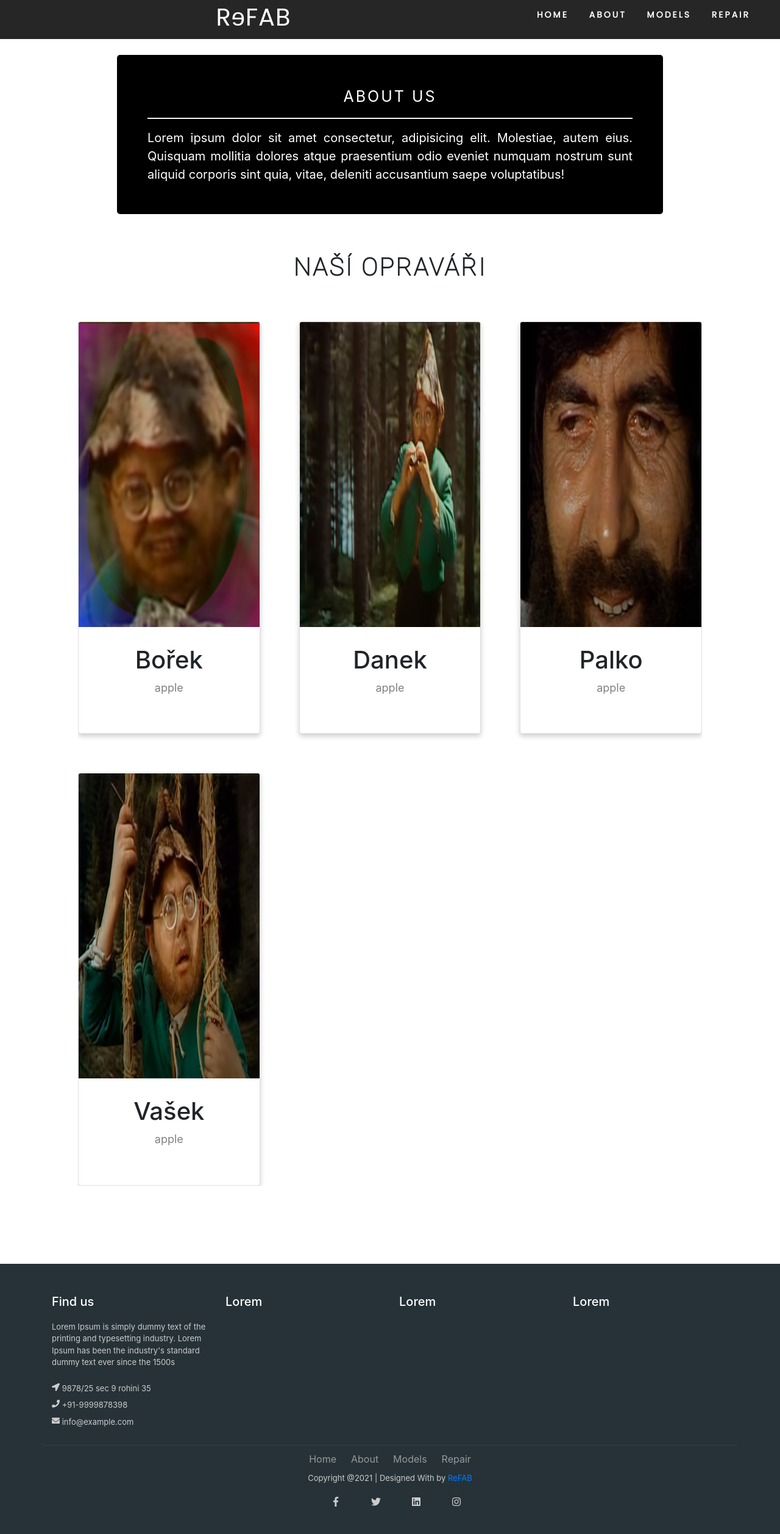
After one commit to Vistoun/djangoProjekt, a Django app: page /opravy/opravy/ in a window 1280 px wide. The commit adds this page. Shown: the whole page at 61% size. Run offline with Django 3.2, Linux system fonts and the light colour scheme; data comes from the database, SQL or seed files in the repository; both versions use the stored data as it was after the commit; some libraries are stand-ins or nearby versions.

Commit message:
about template

```diff
--- a/opravyMobily/opravy/models.py
+++ b/opravyMobily/opravy/models.py
@@ -12,7 +12,7 @@ def oprava_path(instance, filename):
      return "oprava/" + str(instance.id) + "/fotka_rozbita/" + filename
 
 def opravar_path(instance, filename):
-     return "opravar/" + str(instance.id) + "/fotka/" + filename
+     return "opravar/" + str(instance.name) + "/fotka/" + filename
 
 def model_path(instance, filename):
      return "modely/" + str(instance.id) + filename
--- a/opravyMobily/opravy/static/css/main.css
+++ b/opravyMobily/opravy/static/css/main.css
@@ -86,30 +87,32 @@ table {
 	margin-top: 2%;
 	margin-bottom: 3%;
 	border-radius: 5px;
+}
 
-}
-#mainNavBox{
+#mainNavBox {
 	text-align: center;
 }
-#navBox{
+
+#navBox {
 	color: white;
 	letter-spacing: 3px;
 	font-size: 25px;
 	text-transform: uppercase;
 }
 
-#textBox{
+#textBox {
 	font-size: 20px;
 	text-align: justify;
 }
-hr{
+
+hr {
 	color: white;
 	background-color: white;
 	width: 100%;
 	height: 1px;
 }
 
-#button{
+#button {
 	text-align: center;
 }
 
@@ -130,87 +133,233 @@ hr{
 	cursor: pointer;
 	opacity: 0.7;
 }
-  .button:hover {opacity: 1}
 
-  #cards{
+.button:hover {
+	opacity: 1
+}
+
+#cards {
 	display: grid;
 	grid-template-columns: repeat(auto-fill, minmax(300px, 1fr));
 	grid-auto-rows: auto;
 	grid-gap: 4rem;
 	margin: 10%;
-
 }
 
 .card_model {
 	max-width: 300px;
 }
 
-
-  .card_text{
+.card_text {
 	font-size: 25px;
 	margin-top: 10%;
 	text-align: center;
 }
+
+#cards_avatar {
+	display: grid;
+	grid-template-columns: repeat(3, 1fr);
+	grid-gap: 4rem;
+	grid-auto-rows: auto;
+}
+
+.card {
+	box-shadow: 0 4px 8px 0 rgba(0, 0, 0, 0.2);
+}
+
+.avatar_name {
+	text-align: center;
+	overflow-y: hidden;
+}
+
+.avatar_title {
+	text-align: center;
+	color: gray;
+}
+
+.avatar_text {
+	margin: 10%;
+	font-size: large;
+}
+
+#opravari_title {
+	text-align: center;
+	letter-spacing: 3px;
+	text-transform: uppercase;
+	font-family: 'Roboto', sans-serif;
+}
+
+#modely_title {
+	text-align: center;
+	letter-spacing: 3px;
+	text-transform: uppercase;
+	font-family: 'Roboto', sans-serif;
+}
+
+#modely_title ul>li {
+	display: inline-block;
+	margin-left: 5%;
+	margin-right: 5%;
+}
+
+#modely_title a {
+	color: black;
+}
+
+#modely_title ul {
+	margin-top: 5%;
+}
+
+
 /*footer*/
-.col_white_amrc { color:#FFF;}
-footer { width:100%; background-color:#263238; min-height:250px; padding:10px 0px 25px 0px ;}
-.pt2 { padding-top:40px ; margin-bottom:20px ;}
-footer p { font-size:13px; color:#CCC; padding-bottom:0px; margin-bottom:8px;}
-.mb10 { padding-bottom:15px ;}
-.footer_ul_amrc { margin:0px ; list-style-type:none ; font-size:14px; padding:0px 0px 10px 0px ; }
-.footer_ul_amrc li {padding:0px 0px 5px 0px;}
-.footer_ul_amrc li a{ color:#CCC;}
-.footer_ul_amrc li a:hover{ color:#fff; text-decoration:none;}
-.fleft { float:left;}
-.padding-right { padding-right:10px; }
 
-.footer_ul2_amrc {margin:0px; list-style-type:none; padding:0px;}
-.footer_ul2_amrc li p { display:table; }
-.footer_ul2_amrc li a:hover { text-decoration:none;}
-.footer_ul2_amrc li i { margin-top:5px;}
+.col_white_amrc {
+	color: #FFF;
+}
 
-.bottom_border { border-bottom:1px solid #323f45; padding-bottom:20px;}
+footer {
+	width: 100%;
+	background-color: #263238;
+	min-height: 250px;
+	padding: 10px 0px 25px 0px;
+}
+
+.pt2 {
+	padding-top: 40px;
+	margin-bottom: 20px;
+}
+
+footer p {
+	font-size: 13px;
+	color: #CCC;
+	padding-bottom: 0px;
+	margin-bottom: 8px;
+}
+
+.mb10 {
+	padding-bottom: 15px;
+}
+
+.footer_ul_amrc {
+	margin: 0px;
+	list-style-type: none;
+	font-size: 14px;
+	padding: 0px 0px 10px 0px;
+}
+
+.footer_ul_amrc li {
+	padding: 0px 0px 5px 0px;
+}
+
+.footer_ul_amrc li a {
+	color: #CCC;
+}
+
+.footer_ul_amrc li a:hover {
+	color: #fff;
+	text-decoration: none;
+}
+
+.fleft {
+	float: left;
+}
+
+.padding-right {
+	padding-right: 10px;
+}
+
+.footer_ul2_amrc {
+	margin: 0px;
+	list-style-type: none;
+	padding: 0px;
+}
+
+.footer_ul2_amrc li p {
+	display: table;
+}
+
+.footer_ul2_amrc li a:hover {
+	text-decoration: none;
+}
+
+.footer_ul2_amrc li i {
+	margin-top: 5px;
+}
+
+.bottom_border {
+	border-bottom: 1px solid #323f45;
+	padding-bottom: 20px;
+}
+
 .foote_bottom_ul_amrc {
-	list-style-type:none;
-	padding:0px;
-	display:table;
+	list-style-type: none;
+	padding: 0px;
+	display: table;
 	margin-top: 10px;
 	margin-right: auto;
 	margin-bottom: 10px;
 	margin-left: auto;
 }
-.foote_bottom_ul_amrc li { display:inline;}
-.foote_bottom_ul_amrc li a { color:#999; margin:0 12px;}
 
-.social_footer_ul { display:table; margin:10px auto 0 auto; list-style-type:none;  }
-.social_footer_ul li { padding-left:20px; padding-top:10px; float:left; }
-.social_footer_ul li a { color:#CCC; ; padding:8px; }
-.social_footer_ul li i {  width:30px; height:30px; text-align:center;}
+.foote_bottom_ul_amrc li {
+	display: inline;
+}
 
+.foote_bottom_ul_amrc li a {
+	color: #999;
+	margin: 0 12px;
+}
+
+.social_footer_ul {
+	display: table;
+	margin: 10px auto 0 auto;
+	list-style-type: none;
+}
+
+.social_footer_ul li {
+	padding-left: 20px;
+	padding-top: 10px;
+	float: left;
+}
+
+.social_footer_ul li a {
+	color: #CCC;
+	;
+	padding: 8px;
+}
+
+.social_footer_ul li i {
+	width: 30px;
+	height: 30px;
+	text-align: center;
+}
+
+
+/*   */
 
 
 /*NAVBAR*/
-@media screen and (max-width: 900px){
+
+@media screen and (max-width: 900px) {
 	.nav-links {
 		width: 40%;
 	}
-    .logo{
+	.logo {
 		width: 80%;
 	}
 }
 
-@media screen and (max-width: 800px){
-    html, body {
+@media screen and (max-width: 800px) {
+	html,
+	body {
 		overflow-x: hidden;
 	}
-
-    .nav-links{
+	.nav-links {
 		position: absolute;
 		right: 0px;
 		height: 92vh;
 		top: 8vh;
-
-     background-color:rgb(38, 38, 38);
+		background-color: rgb(38, 38, 38);
 		display: flex;
 		flex-direction: column;
 		align-items: center;
--- /dev/null
+++ b/opravyMobily/opravy/templates/opravar/about.html
@@ -0,0 +1,32 @@
+{% extends "base.html" %}
+{% block content %}
+
+ <div id="blackBox">
+    <div id="mainNavBox">
+      <div id="navBox">
+        ABOUT US
+      </div>
+    </div>
+    <div id="textBox">
+      <hr>
+        Lorem ipsum dolor sit amet consectetur, adipisicing elit. Molestiae, autem eius. Quisquam mollitia dolores atque praesentium odio eveniet numquam nostrum sunt aliquid corporis sint quia, vitae, deleniti accusantium saepe voluptatibus!
+    </div>
+  </div>
+
+    <h1 style = "margin-top:5%" id="opravari_title"><b>Naší Opraváři</b></h1>
+    <div style="margin: 5% 10% 10% 10% ; " id="cards_avatar">
+
+      {% for opravar in opravari %}
+        <div class="card">
+         {% if opravar.foto %}
+          <img src="{{opravar.foto.url}}" alt="" style="width:100%; min-width:300px; max-width:301; min-height: 500px; max-height: 501px;">
+          {% endif %}
+          <div class="avatar_text">
+            <h1 class="avatar_name">{{opravar.name}}</h1>
+            <p class="avatar_title">{{opravar.zamereni}}</p>
+            <p> </p>
+          </div>
+        </div>
+        {%endfor%}
+  </div>
+ {%endblock%}
--- a/opravyMobily/opravy/templates/page/footer.html
+++ b/opravyMobily/opravy/templates/page/footer.html
@@ -15,7 +15,7 @@
 
 
         <div class=" col-sm-4 col-md  col-6 col">
-        <h5 class="headin5_amrc col_white_amrc pt2" style="overflow-y: hidden;">Quick links</h5>
+        <h5 class="headin5_amrc col_white_amrc pt2" style="overflow-y: hidden;">Lorem</h5>
         <!--headin5_amrc-->
         <ul class="footer_ul_amrc"></ul>
 
@@ -24,7 +24,7 @@
 
 
         <div class=" col-sm-4 col-md  col-6 col">
-        <h5 class="headin5_amrc col_white_amrc pt2" style="overflow-y: hidden;">Quick links</h5>
+        <h5 class="headin5_amrc col_white_amrc pt2" style="overflow-y: hidden;">Lorem</h5>
         <!--headin5_amrc-->
         <ul class="footer_ul_amrc">
 
@@ -33,7 +33,7 @@
 
 
         <div class=" col-sm-4 col-md  col-12 col">
-        <h5 class="headin5_amrc col_white_amrc pt2" style="overflow-y: hidden;">Follow us</h5>
+        <h5 class="headin5_amrc col_white_amrc pt2" style="overflow-y: hidden;">Lorem</h5>
         <!--headin5_amrc ends here-->
 
 
@@ -45,21 +45,19 @@
 
         <div class="container">
         <ul class="foote_bottom_ul_amrc">
-        <li><a href="http://webenlance.com">Home</a></li>
-        <li><a href="http://webenlance.com">About</a></li>
-        <li><a href="http://webenlance.com">Services</a></li>
-        <li><a href="http://webenlance.com">Pricing</a></li>
-        <li><a href="http://webenlance.com">Blog</a></li>
-        <li><a href="http://webenlance.com">Contact</a></li>
+        <li><a href="">Home</a></li>
+        <li><a href="">About</a></li>
+        <li><a href="">Models</a></li>
+        <li><a href="">Repair</a></li>
         </ul>
         <!--foote_bottom_ul_amrc ends here-->
-        <p class="text-center">Copyright @2017 | Designed With by <a href="#">Your Company Name</a></p>
+        <p class="text-center">Copyright @2021 | Designed With by <a href="#">ReFAB</a></p>
 
         <ul class="social_footer_ul" >
-        <li style="overflow-y: hidden;"><a href="http://webenlance.com" ><i  class="fab fa-facebook-f"></i></a></li>
-        <li style="overflow-y: hidden;"><a href="http://webenlance.com" ><i  class="fab fa-twitter"></i></a></li>
-        <li style="overflow-y: hidden;"><a href="http://webenlance.com" ><i  class="fab fa-linkedin"></i></a></li>
-        <li style="overflow-y: hidden;"><a href="http://webenlance.com" ><i  class="fab fa-instagram"></i></a></li>
+        <li style="overflow-y: hidden;"><a href="" ><i  class="fab fa-facebook-f"></i></a></li>
+        <li style="overflow-y: hidden;"><a href="" ><i  class="fab fa-twitter"></i></a></li>
+        <li style="overflow-y: hidden;"><a href="" ><i  class="fab fa-linkedin"></i></a></li>
+        <li style="overflow-y: hidden;"><a href="" ><i  class="fab fa-instagram"></i></a></li>
         </ul>
         <!--social_footer_ul ends here-->
         </div>
--- a/opravyMobily/opravy/templates/page/header.html
+++ b/opravyMobily/opravy/templates/page/header.html
@@ -9,25 +9,25 @@
   </header>
   -->
 
-   <header>
     <nav>
       <div class="logo">
-        <h1 style="overflow-y:hidden;">
-          RɘFAB
+        <h1 style="overflow-y:hidden; ">
+
+          <a  style="color: white; text-decoration: none;"href="{% url 'index' %}">RɘFAB</a>
         </h1>
       </div>
       <ul class="nav-links">
         <li>
-          <a href="">Home</a>
+          <a href="{% url 'index' %}">Home</a>
         </li>
         <li>
-          <a href="">About</a>
+          <a href="{% url 'opravar_about' %}">About</a>
         </li>
         <li>
-          <a href="">Models</a>
+          <a href="{% url 'index' %}">Models</a>
         </li>
         <li>
-          <a href="">Repair</a>
+          <a href="{% url 'index' %}">Repair</a>
         </li>
       </ul>
       <div class="burger">
@@ -36,4 +36,3 @@
         <div class="line3"></div>
       </div>
     </nav>
-  </header>
--- a/opravyMobily/opravy/urls.py
+++ b/opravyMobily/opravy/urls.py
@@ -6,4 +6,5 @@ from . import views
 urlpatterns = [
     path('', views.index, name='index'),
     path('opravy/<int:pk>/', views.ModelDetailView.as_view(), name='model-detail'),
+    path('opravy/', views.OpravarAbout.as_view(), name='opravar_about'),
 ]
--- a/opravyMobily/opravy/views.py
+++ b/opravyMobily/opravy/views.py
@@ -1,5 +1,5 @@
 from django.shortcuts import render
-from django.views.generic.detail import DetailView
+from django.views.generic import ListView, DetailView, TemplateView
 
 from opravy.models import Oprava, Model, Opravar
 
@@ -11,9 +11,11 @@ def index(request):
     num_models = Model.objects.all().count()
     models = Model.objects.all()
 
+
     context = {
         'num_models': num_models,
-        'models': models
+        'models': models,
+
     }
 
     # Render the HTML template index.html with the data in the context variable
@@ -24,3 +26,17 @@ class ModelDetailView(DetailView):
 
     context_object_name = 'model_detail'   # your own name for the list as a template variable
     template_name = 'model/detail.html'  # Specify your own template name/location
+
+
+
+class OpravarAbout(TemplateView):
+    model = Opravar
+
+    context_object_name = 'opravari'   # your own name for the list as a template variable
+    template_name = 'opravar/about.html'
+
+    def get_context_data(self, **kwargs):
+        # Call the base implementation first to get a context
+        context = super().get_context_data(**kwargs)
+        context['opravari'] = Opravar.objects.all()
+        return context
```
Also changed, not shown: other parts of opravyMobily/opravy/static/css/main.css (+156 -82 lines), opravyMobily/opravy/templates/blocks/model_specs.html (deleted, +0 -65 lines), opravyMobily/opravy/templates/index.html (+22 -2 lines), opravyMobily/opravy/templates/page/about.html (deleted, +0 -42 lines), opravyMobily/db.sqlite3, opravyMobily/media/opravar/Bořek/fotka/gigawat.jpg (added), opravyMobily/media/opravar/Bořek/fotka/unnamed.png (added), opravyMobily/media/opravar/Danek/fotka/2565c2edf2407f7b7c57e7fd662e51fa.jpg (added), opravyMobily/media/opravar/Palko/fotka/Screenshot_2.jpg (added), opravyMobily/media/opravar/Retep/fotka/34644275_1143217659151929_8179854546256789504_n.jpg (added), opravyMobily/media/opravar/Vašek Laceta/fotka/DrE9aPAWsAAd5hW.jpg (added), opravyMobily/media/opravar/Vašek/fotka/24baec95be0c75ab5384b3a38957a0b2.jpg (added), opravyMobily/opravyMobily/urls.py (line endings or trailing spaces). Lines whose indentation alone changed are shown as unchanged.
